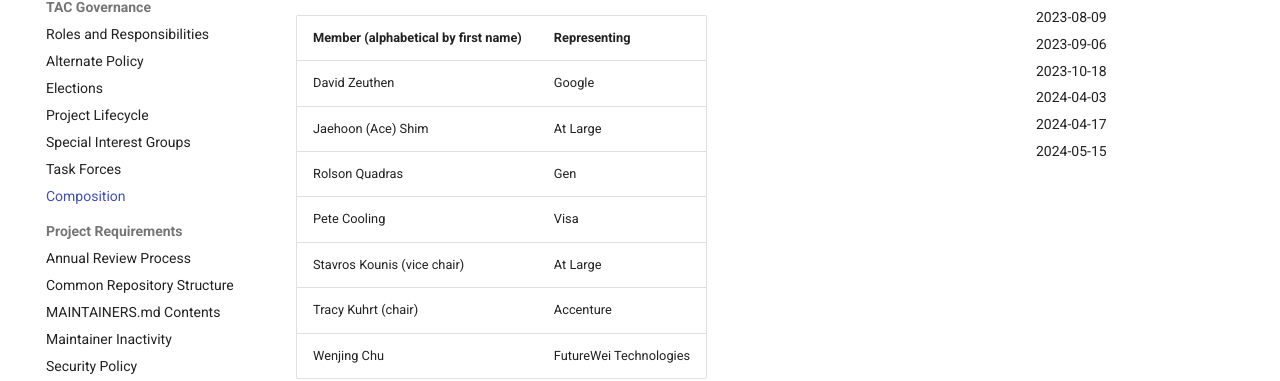
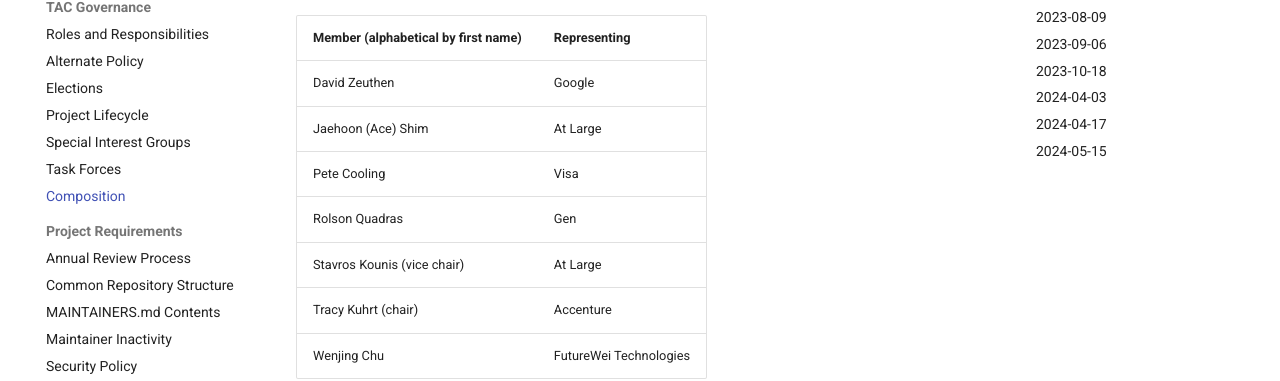
Before and after one commit to openwallet-foundation/tac, an MkDocs documentation site: the page built from docs/governance/tac.md, in a window 1280 px wide and 900 px high. Shown: the part 304-685 px from the top of the window. Built offline with MkDocs 1.6.1 and Material for MkDocs 9.7.7, drawn with Linux system fonts in a browser that asks for light colours; comment, search, counter and statistics services are not loaded.

Commit message:
Correct order
Signed-off-by: Tracy Kuhrt <tracy.a.kuhrt@accenture.com>

```diff
--- a/docs/governance/tac.md
+++ b/docs/governance/tac.md
@@ -6,8 +6,8 @@
 | ----------------------------------- | ---------------------- |
 | David Zeuthen                       | Google                 |
 | Jaehoon (Ace) Shim                  | At Large               |
+| Pete Cooling                        | Visa                   |
 | Rolson Quadras                      | Gen                    |
-| Pete Cooling                        | Visa                   |
 | Stavros Kounis (vice chair)         | At Large               |
 | Tracy Kuhrt (chair)                 | Accenture              |
 | Wenjing Chu                         | FutureWei Technologies |
```
